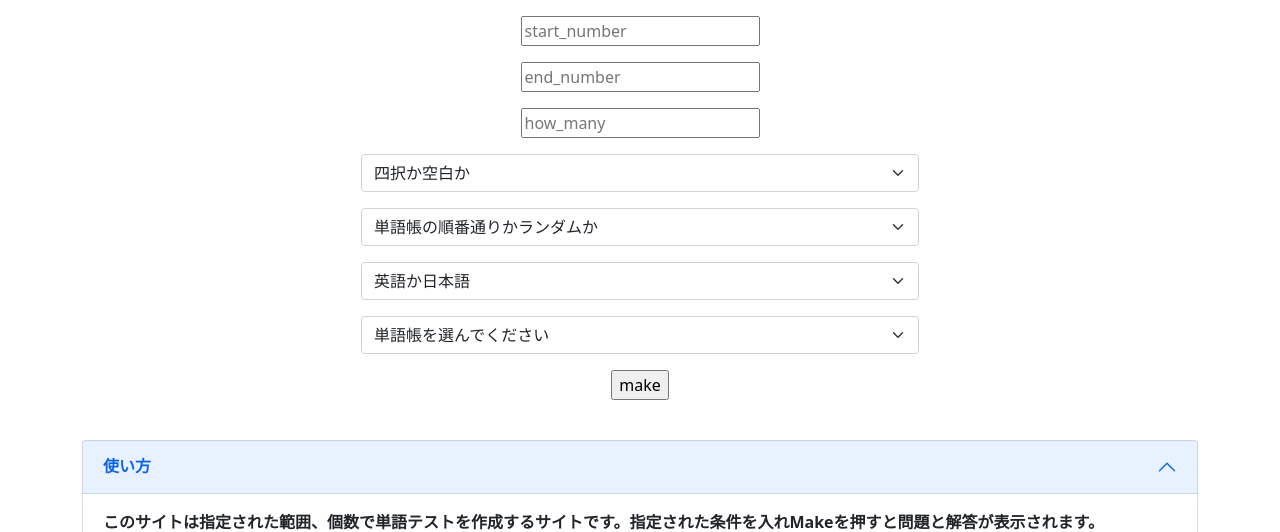
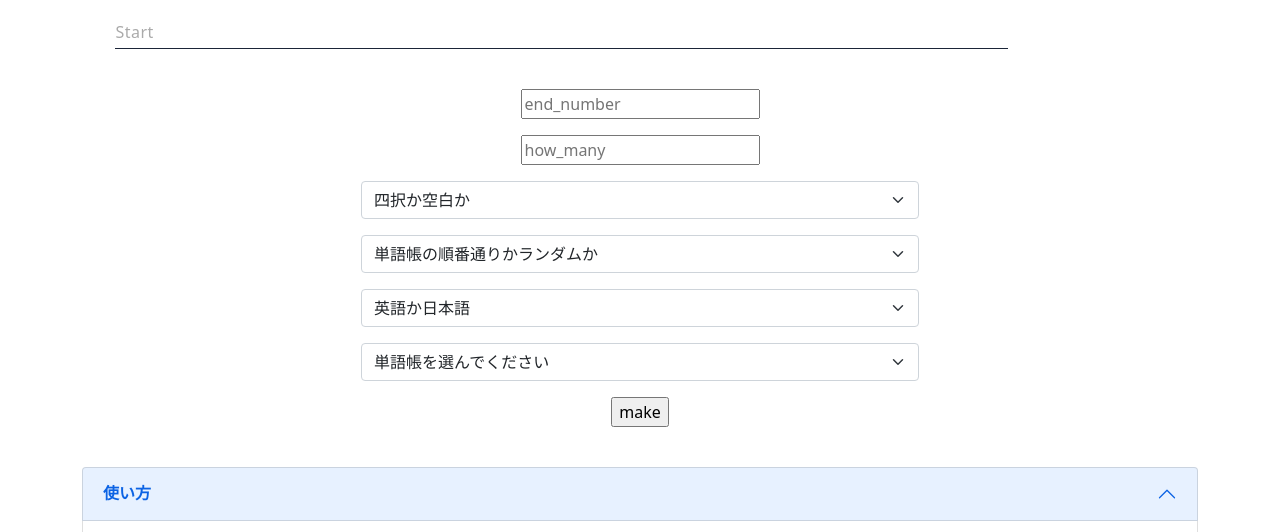
Before and after one commit to KaitoShinomiya/Tangotestmaker_sakura, a Flask app: page / in a window 1280 px wide. Shown: the top 532 px of the page. Run offline with Flask 2, Linux system fonts and the light colour scheme; data that the repository does not hold is empty.

```diff
--- /dev/null
+++ b/static/css/start_page.css
@@ -0,0 +1,51 @@
+.cp_iptxt {
+	position: relative;
+	width: 80%;
+	margin: 40px 3%;
+}
+.cp_iptxt input[type='text'] {
+	font: 15px/24px sans-serif;
+	box-sizing: border-box;
+	width: 100%;
+	letter-spacing: 1px;
+	padding-left: 4em;
+}
+.cp_iptxt input[type='text']:focus {
+	outline: none;
+}
+.ef {
+	padding: 4px 0;
+	border: 0;
+	border-bottom: 1px solid #1b2538;
+	background-color: transparent;
+}
+.ef ~ .focus_line {
+	position: absolute;
+	bottom: 0;
+	left: 0;
+	width: 0;
+	height: 2px;
+	transition: 0.4s;
+	background-color: #da3c41;
+}
+.ef:focus ~ .focus_line,
+.cp_iptxt.ef ~ .focus_line {
+	width: 100%;
+	transition: 0.4s;
+}
+.ef ~ label {
+	position: absolute;
+	z-index: -1;
+	top: 4px;
+	left: 0;
+	width: 100%;
+	transition: 0.3s;
+	letter-spacing: 0.5px;
+	color: #aaaaaa;
+}
+.ef:focus ~ label, .cp_iptxt.ef ~ label {
+	font-size: 12px;
+	top: -16px;
+	transition: 0.3s;
+	color: #da3c41;
+}
--- a/templates/make_test.html
+++ b/templates/make_test.html
@@ -7,6 +7,7 @@
     <!-- CSS only -->
     <link href="https://cdn.jsdelivr.net/npm/bootstrap@5.0.0-beta1/dist/css/bootstrap.min.css" rel="stylesheet"
           integrity="sha384-giJF6kkoqNQ00vy+HMDP7azOuL0xtbfIcaT9wjKHr8RbDVddVHyTfAAsrekwKmP1" crossorigin="anonymous">
+    <link rel="stylesheet" href="{{ url_for('static', filename='css/start_page.css') }}">
 </head>
 <body>
 <script type="text/javascript" src="{{ url_for('static', filename='scripts/make_test.js') }}">
@@ -14,8 +15,10 @@
 </script>
 <div class="mt-3 container">
     <form action="" method="get" name="form1" onsubmit="return empty_check()">
-        <div class="mt-3 d-flex  justify-content-center">
-            <input type="text" id="start" name="start" placeholder="start_number"><br>
+        <div class="cp_iptxt mt-3 d-flex  justify-content-center">
+            <input class="ef" type="text" id="start" name="start" placeholder="">
+            <label>Start</label>
+            <span class="focus_line"></span>
         </div>
         <div class="mt-3 d-flex justify-content-center">
             <input type="text" id="end" name="end" placeholder="end_number"><br>
```
